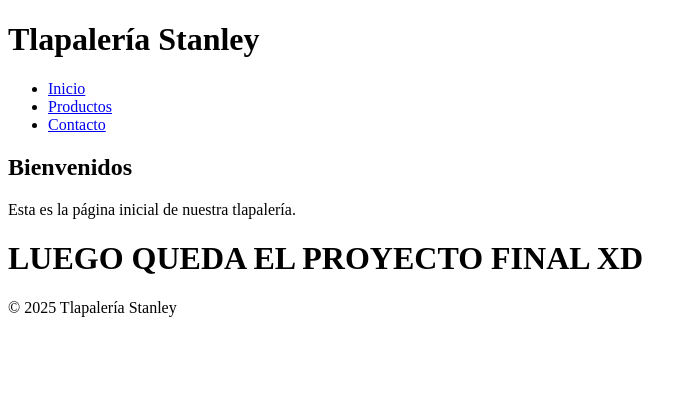
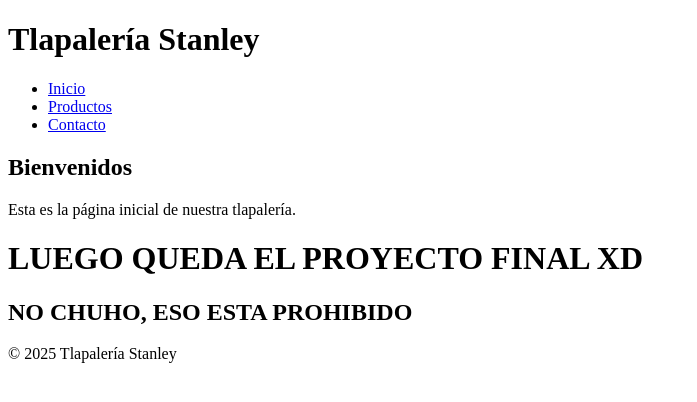
Before and after one commit to GarbageBoy8/tlapaleria-stanley, a plain HTML site: page index.html in a window 1280 px wide. Shown: the whole page, without its empty margins (0-697 px from the left). Drawn offline with Linux system fonts and the light colour scheme; files whose address does not match are found by name.

Commit message:
RESPUESTA

```diff
--- a/index.html
+++ b/index.html
@@ -29,6 +29,9 @@
       <h1>
         LUEGO QUEDA EL PROYECTO FINAL XD
       </h1>
+      <h2>
+        NO CHUHO, ESO ESTA PROHIBIDO
+      </h2>
     </p>
 
   <footer>
```
